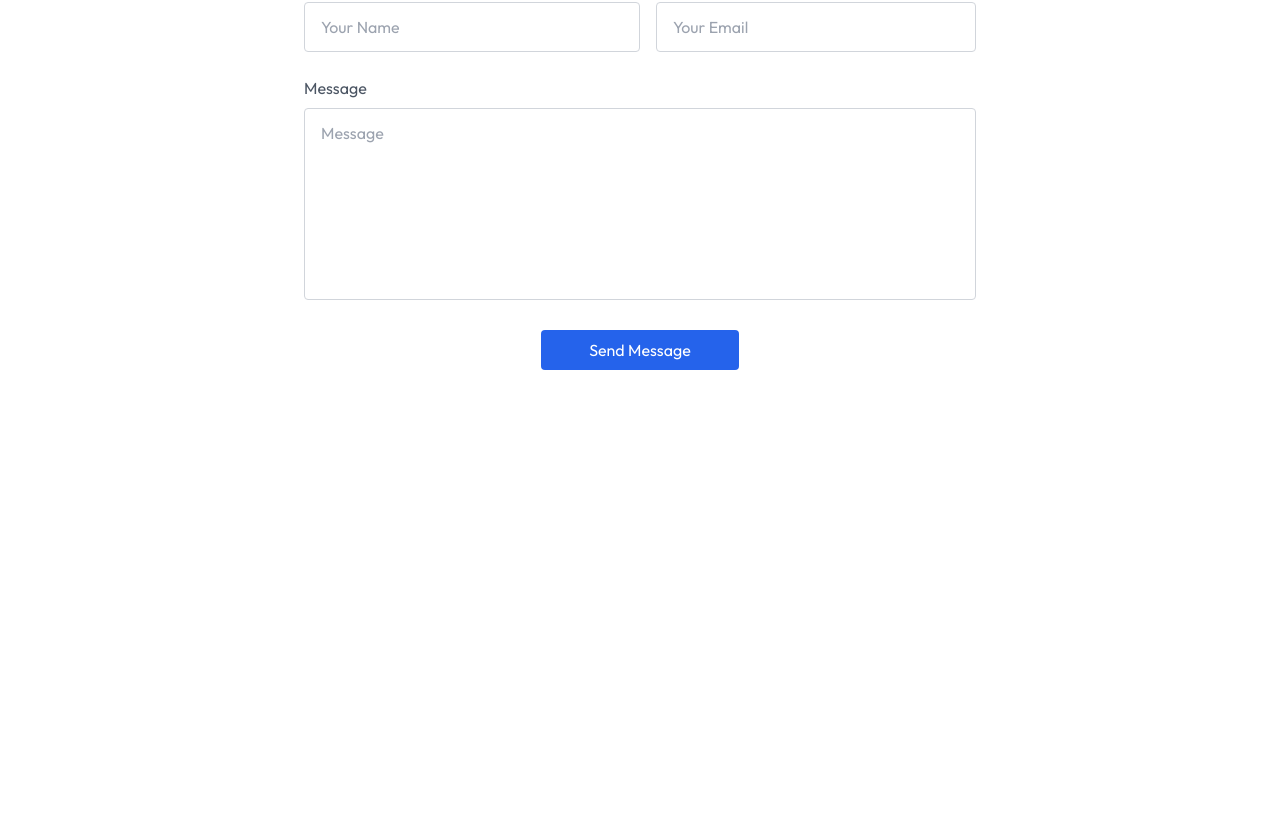
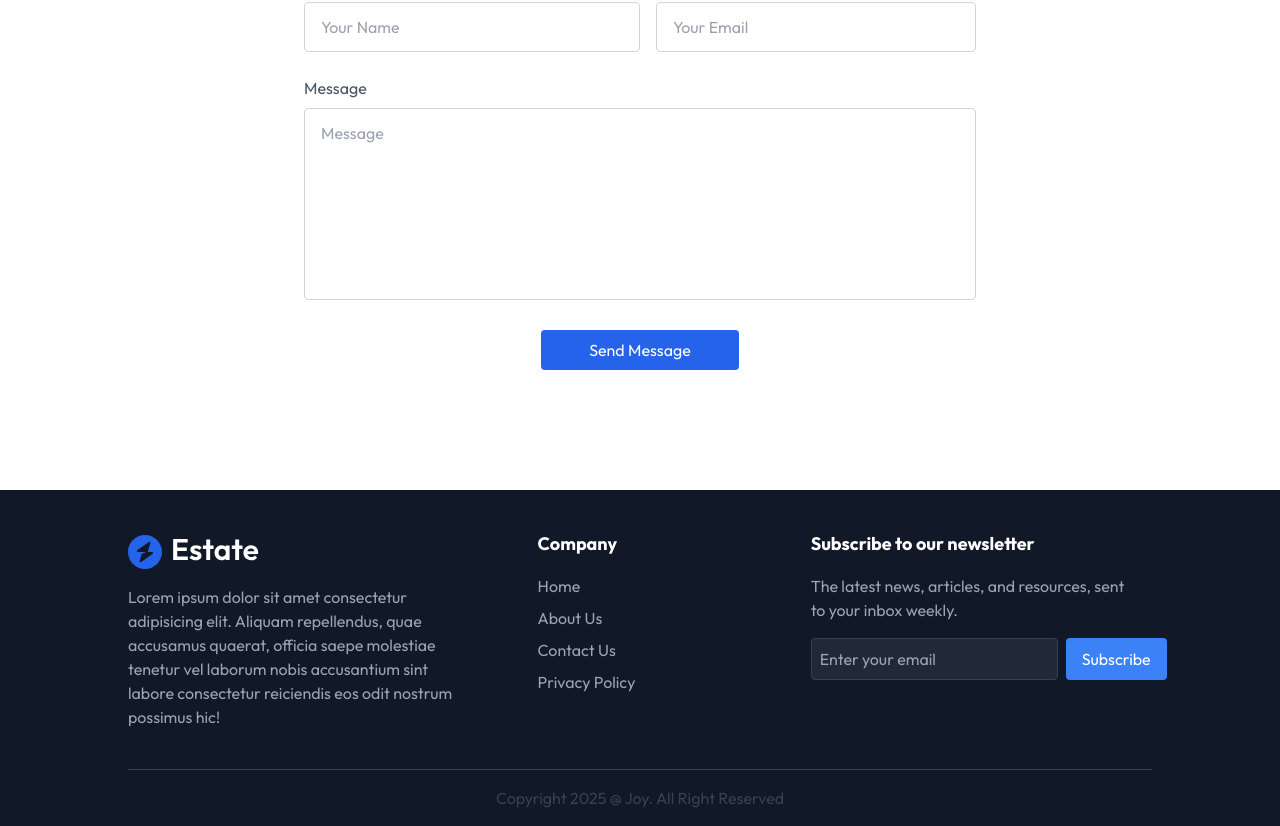
Before and after one commit to egwuatujoy/estate, a React (Vite) app: page / in a window 1280 px wide. Shown: the part 3592-4418 px from the top of the page. Before the commit the page ends 4082 px from the top, so only its background shows below. Built offline with nearby package versions, Linux system fonts and the light colour scheme.

Commit message:
updated files

```diff
--- a/src/App.jsx
+++ b/src/App.jsx
@@ -6,6 +6,7 @@
 import Contact from "./components/Contact";
 import { ToastContainer } from "react-toastify";
 import "react-toastify/dist/ReactToastify.css";
+import Footer from "./components/Footer";
 
 const App = () => {
   return (
@@ -16,6 +17,7 @@
       <Projects />
       <Testimonials />
       <Contact />
+      <Footer />
     </div>
   );
 };
--- /dev/null
+++ b/src/components/Footer.jsx
@@ -0,0 +1,62 @@
+import { assets } from "../assets/assets";
+const Footer = () => {
+  return (
+    <div
+      className="pt-10 px-4 md:px-20 lg:px-32 bg-gray-900 w-full overflow-hidden"
+      id="Footer"
+    >
+      <div className="container mx-auto flex   flex-col md:flex-row justify-between items-start ">
+        <div className="w-full md:w-1/3 mb-8 md:mb-0">
+          <img src={assets.logo_dark} alt="logo_dark" />
+          <p className="text-gray-400 mt-4">
+            Lorem ipsum dolor sit amet consectetur adipisicing elit. Aliquam
+            repellendus, quae accusamus quaerat, officia saepe molestiae tenetur
+            vel laborum nobis accusantium sint labore consectetur reiciendis eos
+            odit nostrum possimus hic!
+          </p>
+        </div>
+        <div className="w-full md:w-1/5 mb-8 md:mb-0  ">
+          <h3 className="text-white text-lg font-bold mb-4">Company</h3>
+          <ul className="flex flex-col gap-2 text-gray-400">
+            <a href="#Header" className="hover:text-white">
+              Home
+            </a>
+            <a href="#About Us" className="hover:text-white">
+              About Us
+            </a>
+            <a href="#Contact" className="hover:text-white">
+              Contact Us
+            </a>
+            <a href="#Privacy Policy" className="hover:text-white">
+              Privacy Policy
+            </a>
+          </ul>
+        </div>
+        <div className="w-full md:w-1/3 ">
+          <h3 className="text-white text-lg font-bold mb-4">
+            Subscribe to our newsletter
+          </h3>
+          <p className="text-gray-400 mb-4 max-w-80 ">
+            The latest news, articles, and resources, sent to your inbox weekly.
+          </p>
+          <div className="flex gap-2 ">
+            <input
+              type="email"
+              placeholder="Enter your email"
+              className="p-2 rounded bg-gray-800 text-gray-400 border border-gray-700 focus:outline-none w-full md:w-auto"
+            />
+            <button className="py-2 px-4 rounded bg-blue-500 text-white">
+              Subscribe
+            </button>
+          </div>
+        </div>
+      </div>
+
+      <div className="border-t  border-gray-700 py-4 mt-10 text-center text-gray-700">
+        Copyright 2025 @ Joy. All Right Reserved
+      </div>
+    </div>
+  );
+};
+
+export default Footer;
```
